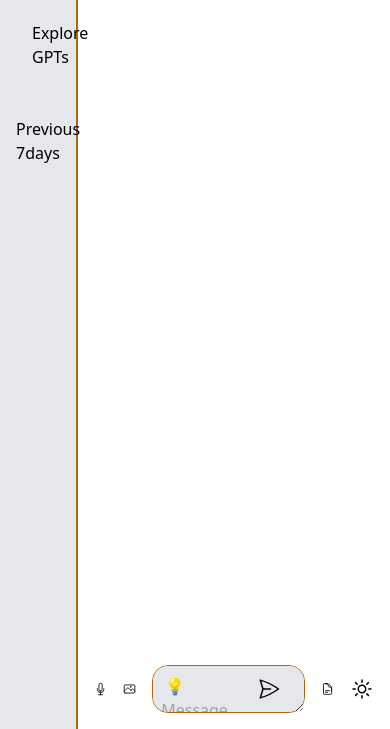
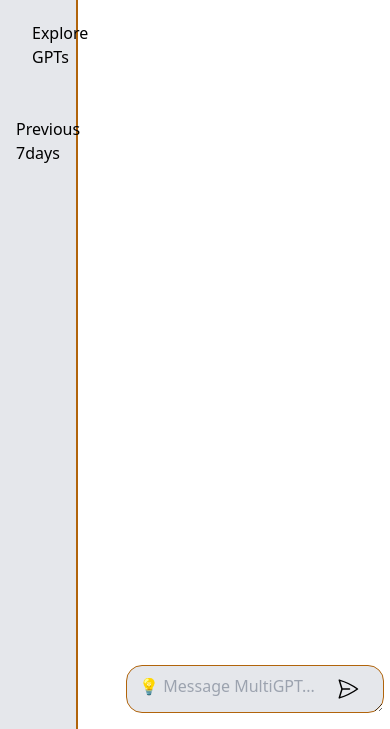
Before and after one commit to Rampop01/Multi-GPT-APP, a plain HTML site: page index.html in a window 390 px wide. Shown: the part 115-844 px from the top of the page. Drawn offline with nearby package versions, Linux system fonts and the light colour scheme.

Commit message:
trying to add my index file

```diff
--- a/index.html
+++ b/index.html
@@ -372,7 +372,7 @@
           >
             <textarea
               placeholder=" 💡 Message MultiGPT..."
-              class="chat-box p-2 w-full border border-[#b1640b] dark:bg-gray-800 bg-gray-200 dark:text-white h-12 rounded-2xl pr-12"
+              class="chat-box p-2 md:w-full border border-[#b1640b] dark:bg-gray-800 bg-gray-200 dark:text-white h-12 rounded-2xl pr-12"
               id="chat-input"
               required
             ></textarea>
--- a/rahmat.js
+++ b/rahmat.js
@@ -100,3 +100,4 @@
 //  handle the sidebar use history-------------------------------------------------------
 
 const handleHistory = () => {};
+// addd time stamp
```
